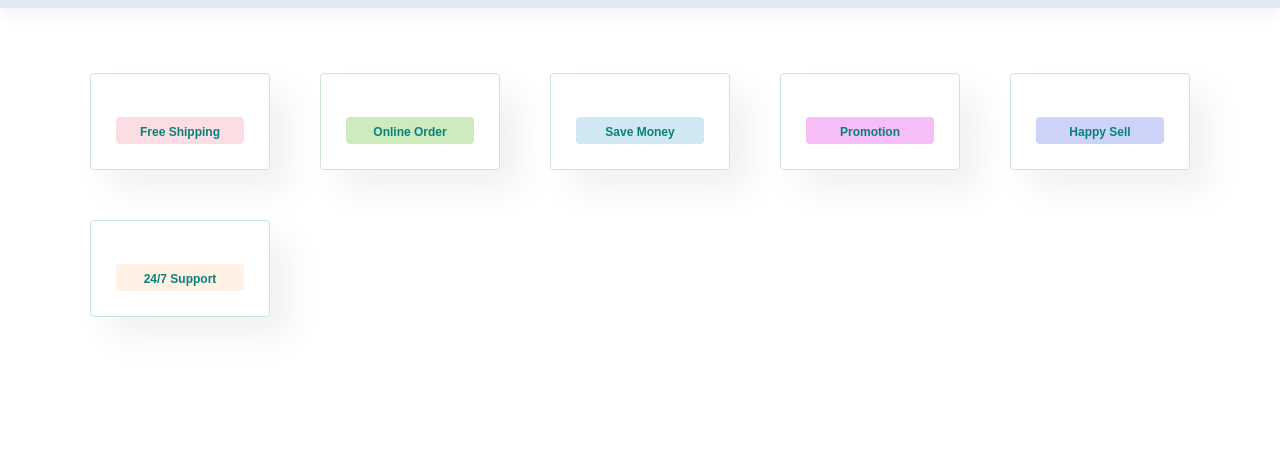
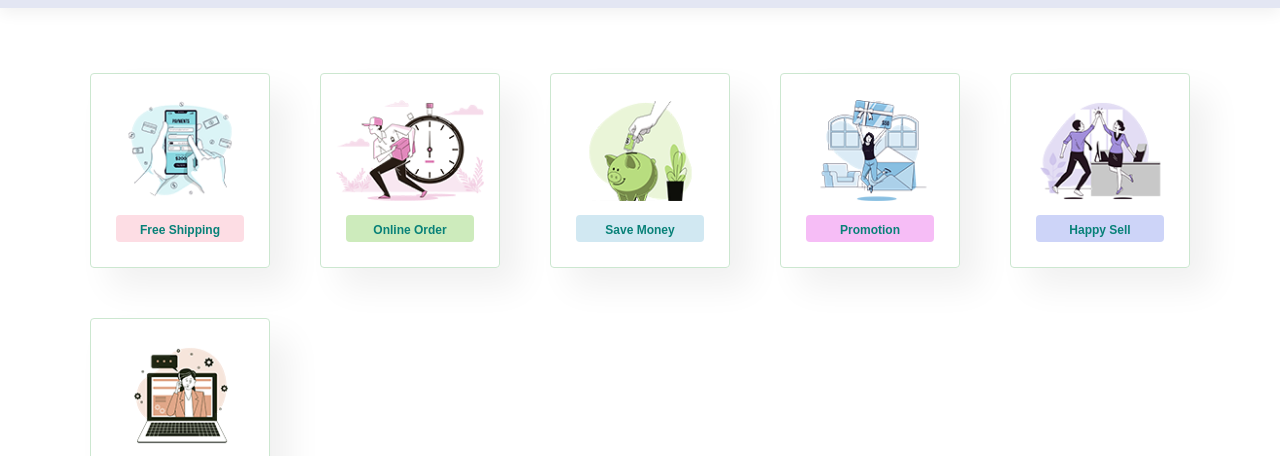
Before and after one commit to anass17/Amelioration-d-un-site-web-ecommerce, a plain HTML site: page pages/about.html in a window 1280 px wide. Shown: the part 76-532 px from the top of the page. Drawn offline with Linux system fonts and the light colour scheme.

Commit message:
Les liens des images de page about.html ont ete fixer

```diff
--- a/pages/about.html
+++ b/pages/about.html
@@ -33,27 +33,27 @@
 
         <section id="feature" class="section-p1">
             <div class="fe-box">
-                <img src="./img/features/f1.png" alt="">
+                <img src="../img/features/f1.png" alt="">
                 <h6>Free Shipping</h6>
             </div>
             <div class="fe-box">
-                <img src="./img/features/f2.png" alt="">
+                <img src="../img/features/f2.png" alt="">
                 <h6>Online Order</h6>
             </div>
             <div class="fe-box">
-                <img src="./img/features/f3.png" alt="">
+                <img src="../img/features/f3.png" alt="">
                 <h6>Save Money</h6>
             </div>
             <div class="fe-box">
-                <img src="./img/features/f4.png" alt="">
+                <img src="../img/features/f4.png" alt="">
                 <h6>Promotion</h6>
             </div>
             <div class="fe-box">
-                <img src="./img/features/f5.png" alt="">
+                <img src="../img/features/f5.png" alt="">
                 <h6>Happy Sell</h6>
             </div>
             <div class="fe-box">
-                <img src="./img/features/f6.png" alt="">
+                <img src="../img/features/f6.png" alt="">
                 <h6>24/7 Support</h6>
             </div>
         </section>
```
